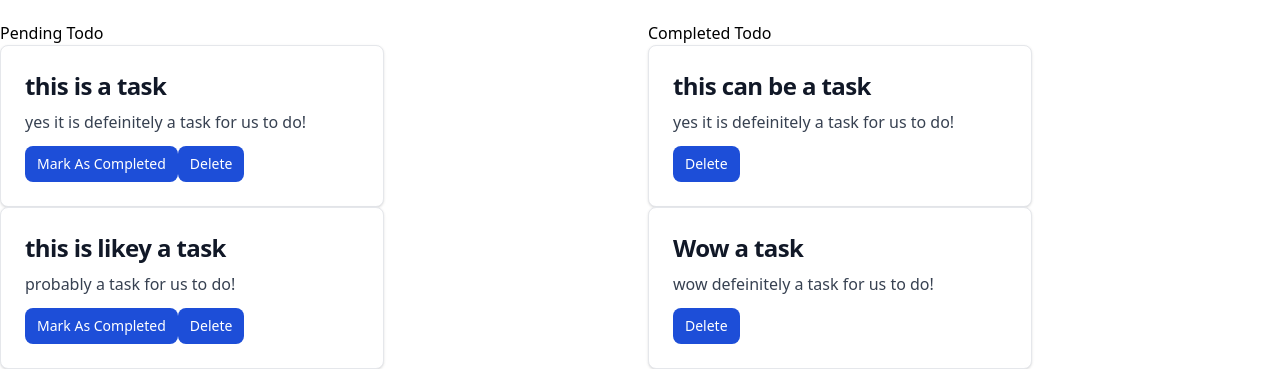
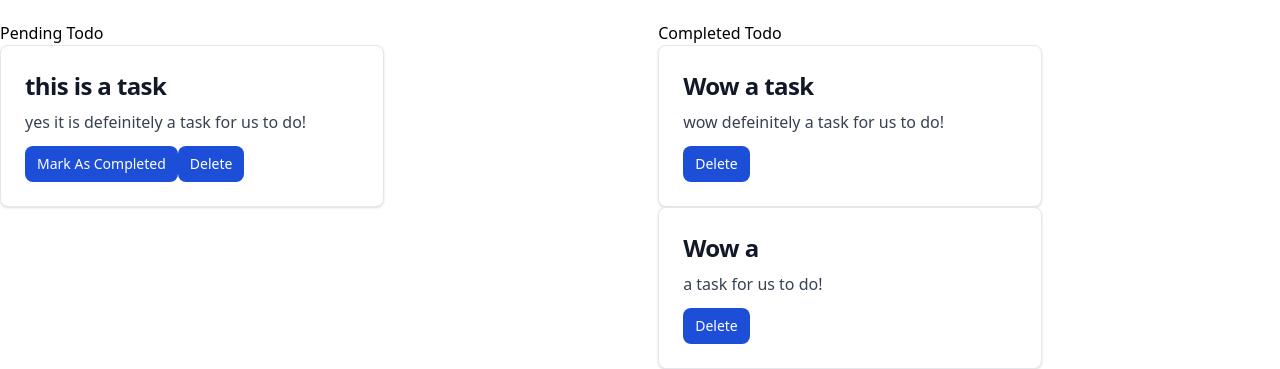
Before and after one commit to yusupmyratGihub/ToDoList-with-VueJS, a Vue app: page / in a window 1280 px wide. Shown: the part 513-882 px from the top of the page. Built offline with nearby package versions, Linux system fonts and the light colour scheme.

Commit message:
installed vuelidate

```diff
--- a/package.json
+++ b/package.json
@@ -8,8 +8,11 @@
     "lint": "vue-cli-service lint"
   },
   "dependencies": {
+    "@vuelidate/core": "^2.0.0",
+    "@vuelidate/validators": "^2.0.0",
     "axios": "^1.3.2",
     "core-js": "^3.8.3",
+    "v-calendar": "^2.4.1",
     "vue": "^2.6.14",
     "vue-axios": "^3.5.2",
     "vue-functional-calendar": "^2.9.97",
--- a/src/App.vue
+++ b/src/App.vue
@@ -1,5 +1,4 @@
 <template>
-  <div>
   <div>
     <form
       @submit="createTodo"
@@ -61,6 +60,16 @@
         />
       </div>
 
+      <div class="mb-4">
+        <functional-calendar
+          v-model="expireDate"
+          :is-modal="true"
+          :is-date-range="true"
+          :is-multiple="true"
+          :calendars-count="2"
+        ></functional-calendar>
+      </div>
+
       <div class="flex items-center justify-between">
         <button
           class="
@@ -79,9 +88,7 @@
         </button>
       </div>
     </form>
-      <div>
-
-      </div>
+    <div></div>
 
     <div class="grid grid-rows-3 grid-flow-col gap-4">
       <div class="row-start-2 row-span-2">
@@ -92,9 +99,6 @@
         <h4>Completed Todo</h4>
         <todo-list completed="true"></todo-list>
       </div>
-
-
-      </div>
     </div>
   </div>
 </template>
@@ -102,20 +106,34 @@
 
 <script>
 import TodoList from "./components/todo-list.vue";
+import { FunctionalCalendar } from "vue-functional-calendar";
 export default {
   name: "app",
-  components: { TodoList },
+  components: { TodoList, FunctionalCalendar },
   data() {
     return {
       title: "",
       description: "",
+      expireDate: {},
     };
   },
   methods: {
-    createTodo(e) {
+    //dates: function() { this.isReset = true; this.$nextTick(() => { this.isReset = false; }) },
+    async createTodo(e) {
+     // const tempExpiry = {...this.expireDate};
       e.preventDefault();
-      this.$store.dispatch("ADD_TODO", this);
+      await this.$store.dispatch("ADD_TODO", {
+        title: this.title,
+        description: this.description,
+        expireDate: {...this.expireDate},
+      });
       this.title = this.description = "";
+      this.expireDate.selectedDate = false;
+      this.expireDate.dateRange = {
+        start: "",
+
+        end: "",
+      };
     },
   },
 };
--- a/src/components/todo-item.vue
+++ b/src/components/todo-item.vue
@@ -5,6 +5,9 @@
         <h5 class="mb-2 text-2xl font-bold tracking-tight text-gray-900 dark:text-white">{{ todo.title }}</h5>
     </a>
     <p class="mb-3 font-normal text-gray-700 dark:text-gray-400">{{ todo.description }}</p>
+    <p class="mb-3 font-normal text-gray-700 dark:text-gray-400">{{ todo.expireDate?.dateRange?.start }}</p>
+    <p class="mb-3 font-normal text-gray-700 dark:text-gray-400">{{ todo.expireDate?.dateRange?.end }}</p>
+
     <a  @click="completed" v-if="!todo.status" href="#" class="inline-flex items-center px-3 py-2 text-sm font-medium text-center text-white bg-blue-700 rounded-lg hover:bg-blue-800 focus:ring-4 focus:outline-none focus:ring-blue-300 dark:bg-blue-600 dark:hover:bg-blue-700 dark:focus:ring-blue-800">
         Mark As Completed
          </a>
--- a/src/store.js
+++ b/src/store.js
@@ -8,18 +8,20 @@ const store = new Vuex.Store({
 
     state:{
         todos:[
-            { title: 'this is a task', description: 'yes it is defeinitely a task for us to do!', status: false },
-            { title: 'this can be a task', description: 'yes it is defeinitely a task for us to do!', status: true },
-            { title: 'this is likey a task', description: 'probably a task for us to do!', status: false },
-            { title: 'Wow a task', description: 'wow defeinitely a task for us to do!', status: true }
+            { title: 'this is a task', description: 'yes it is defeinitely a task for us to do!',expireDate:{}, status: false },
+
+            { title: 'Wow a task', description: 'wow defeinitely a task for us to do!',expireDate:{}, status: true },
+            { title: 'Wow a ', description: ' a task for us to do!',expireDate:{}, status: true }
         ]
     },
     actions:{
         ADD_TODO ({ commit }, todo){
+            console.log(todo);
             let new_todo = {
 
                 title: todo.title,
                 description: todo.description,
+                expireDate:todo.expireDate,
                 status: false
             };
             commit("ADD_TODO_MUTATION", new_todo);
```
Also changed, not shown: 1 other file (tests, documents, lock files or other folders). Lines whose indentation alone changed are shown as unchanged.
